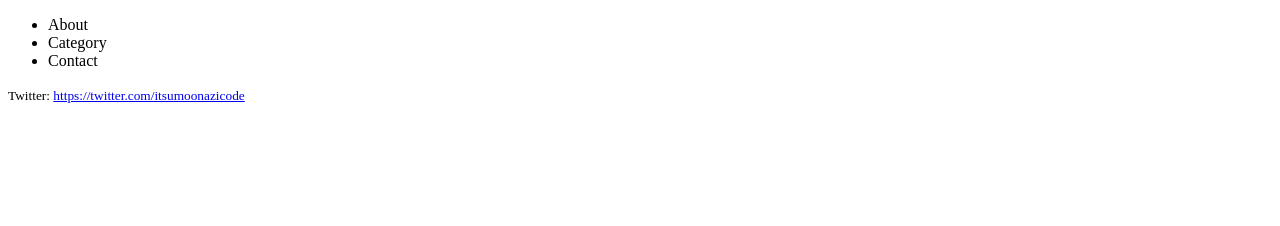
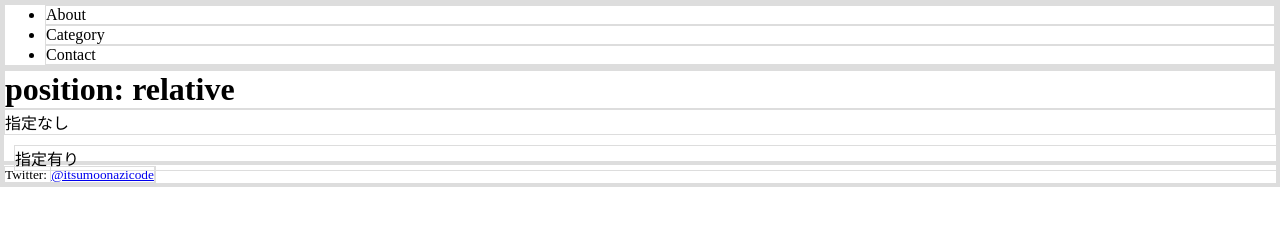
Before and after one commit to itsumoonazicode/20190810-20190818, a plain HTML site: page website/index.html in a window 1280 px wide. Drawn offline with Linux system fonts and the light colour scheme.

Commit message:
position: relativeのサンプル追加

```diff
--- a/website/index.html
+++ b/website/index.html
@@ -4,6 +4,7 @@
 	<meta charset="UTF-8">
 	<meta name="viewport" content="width=device-width, initial-scale=1.0">
 	<meta http-equiv="X-UA-Compatible" content="ie=edge">
+	<link rel="stylesheet" href="style.css">
 	<title>スマホサイト</title>
 </head>
 <body>
@@ -16,11 +17,17 @@
 			</ul>
 		</nav>
 	</header>
-	<main></main>
+	<main>
+		<div>
+			<h1>position: relative</h1>
+			<p>指定なし</p>
+			<p class="relative">指定有り</p>
+		</div>
+	</main>
 	<footer>
 		<p>
 			<small>
-				Twitter: <a href="https://twitter.com/itsumoonazicode" target="_blank" rel="noopener noreferrer">https://twitter.com/itsumoonazicode</a>
+				Twitter: <a href="https://twitter.com/itsumoonazicode" target="_blank" rel="noopener noreferrer">@itsumoonazicode</a>
 			</small>
 		</p>
 	</footer>
--- /dev/null
+++ b/website/style.css
@@ -0,0 +1,10 @@
+* {
+	border: 1px solid #ddd;
+	margin: 0;
+}
+
+.relative {
+	position: relative;
+	top: 10px;
+	left: 10px;
+}
```
